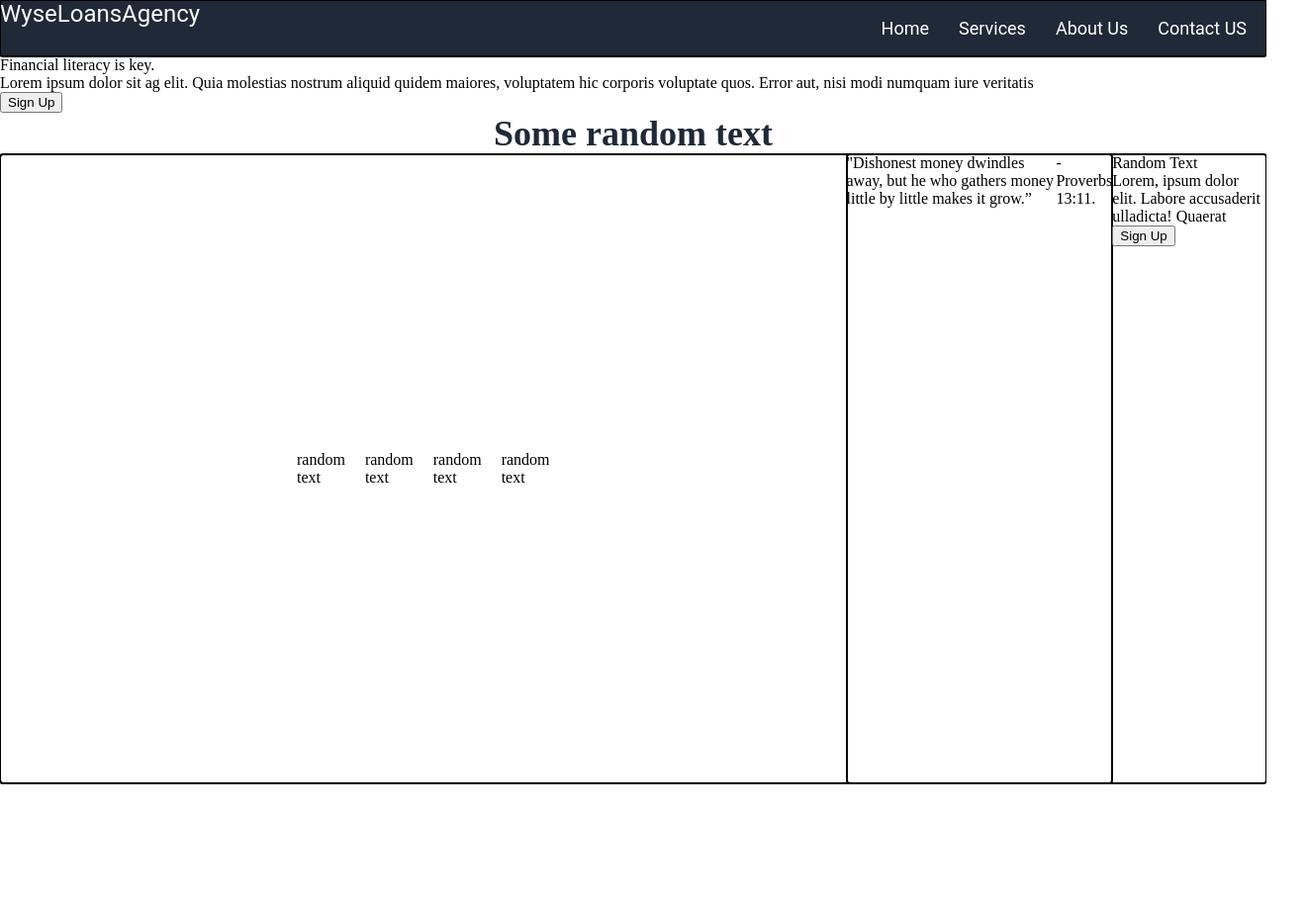
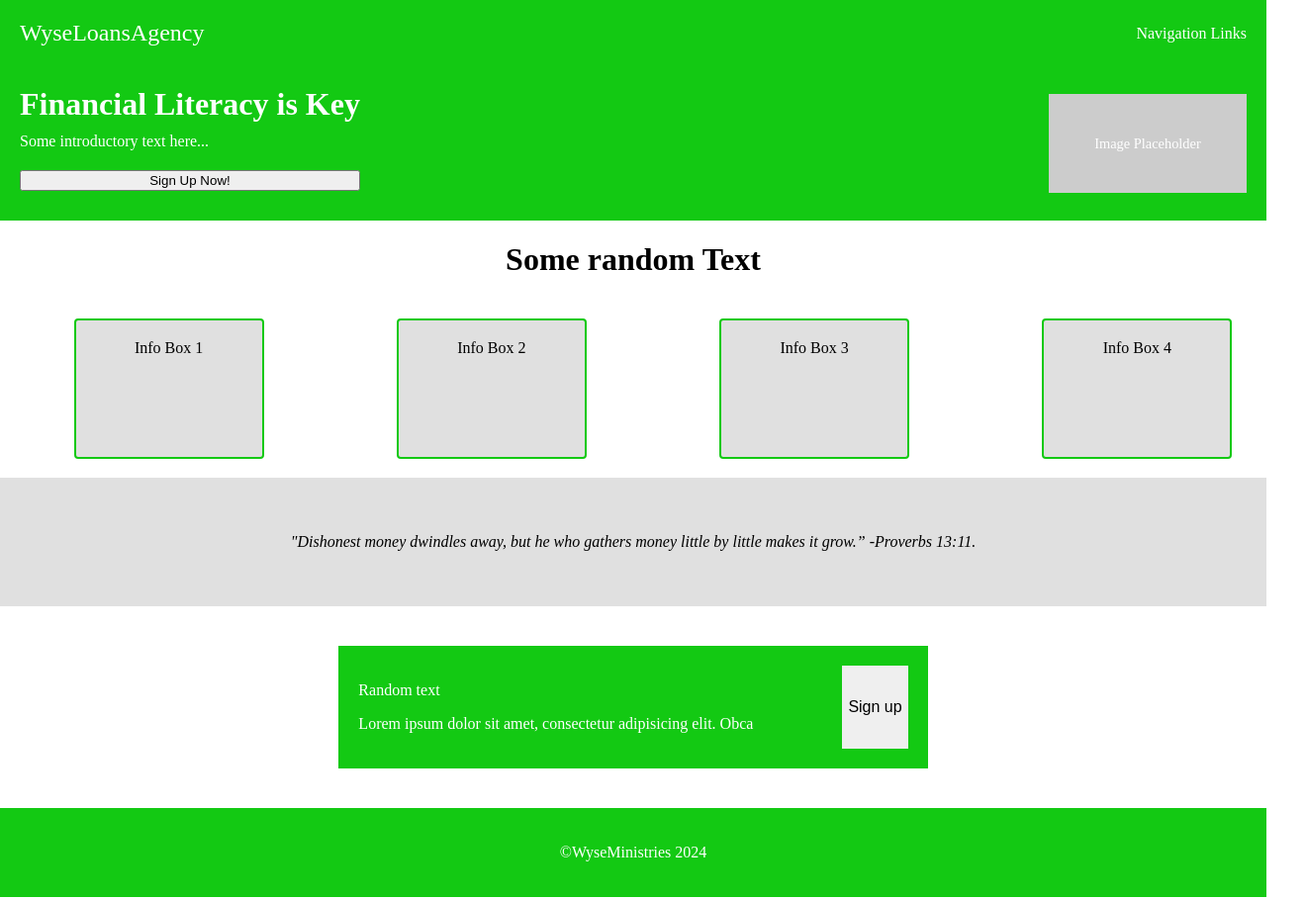
Before and after one commit to qpalmer/WyseMinistries, a plain HTML site: page index.html in a window 1280 px wide. Shown: the top 910 px of the page at 99% size, 1320 px wide, since content can reach past the window. Drawn offline with Linux system fonts and the light colour scheme.

Commit message:
Final Commit - Ready to move on
Got a bit lazy and tired of this excercise as I really wanted to move to js fundamentals. used Chatgpt to help me a bit as I was having some trouble with some properties. Particularly I was using divs for everything and I was having trouble tsacking some of them.

```diff
--- a/index.html
+++ b/index.html
@@ -7,79 +7,54 @@
     <link rel="stylesheet" href="styles.css">
     <link href="https://fonts.googleapis.com/css2?family=Bebas+Neue&display=swap" rel="stylesheet">
 </head>
-<div class="err">
-  <div class="header">
-   <div class="logo">WyseLoansAgency</div>
-   <div class="hlinks">
-    <ul>
-     <li><a href="#"></a>Home</li>
-     <li><a href="#"></a>Services</li>
-     <li><a href="#"></a>About Us</li>
-     <li><a href="#"></a>Contact US</li>
-   </ul>
-   </div>
-  </div>
- <div class="Neck">
- <div= class="NContent">
-   <div class="Text1">Financial literacy is key.</div>
-   <div class="Text2">Lorem ipsum dolor sit ag elit. Quia molestias nostrum aliquid quidem maiores, voluptatem hic corporis voluptate quos. Error aut, nisi modi numquam iure veritatis </div>
-   <button>Sign Up</button>
- </div=></div>
+<body>
 
- <div class="himage" img="" src="https://images.pexels.com/photos/54333/person-clinic-cross-religion-54333.jpeg?auto=compress&amp;cs=tinysrgb&amp;w=400" alt="Founder"></div>
- </div>
+<div class="container">
+    <header class="header">
+        <div class="logo">WyseLoansAgency</div>
+        <nav class="nav">Navigation Links</nav>
+    </header>
+
+   <section class="hero">
+    <div class="hero-sub">
+      <h1>Financial Literacy is Key</h1>
+      <p>Some introductory text here...</p>
+      <button>Sign Up Now!</button>
+    </div>
+      <div class="hero-image">Image Placeholder</div>
+   </section>
+
+   <div class="villain"><h1>Some random Text</h1></div>
+
+   <section class="info">
+      <div class="info-box">Info Box 1</div>
+
+      <div class="info-box">Info Box 2</div>
+
+      <div class="info-box">Info Box 3</div>
+
+      <div class="info-box">Info Box 4</div>
+   </section>
 
 
+   <section class="testimonial">
+      <p>"Dishonest money dwindles away, but he who gathers money little by little makes it grow.”
+        -Proverbs 13:11.</p>
+   </section>
 
- <div class="breast1">Some random text</div>
- <div class="ecoli">
-<div class="breast">
+   <section class="cta">
+      <div class="inside-cta">
+        <span class="text">
+           <p>Random text</p>
+           <p>Lorem ipsum dolor sit amet, consectetur adipisicing elit. Obca</p>
+        </span>
+        <button>Sign up</button>
+      </div>
+   </section>
 
- <div class="breast2">
-
-  <div class="box1">
-   <div class="boxy1">random text</div>
-  </div>
-
-  <div class="box2">
-   <div class="boxy2">random text</div>
-  </div>
-
-  <div class="box3">
-   <div class="boxy3">random text</div>
-  </div>
-
-  <div class="box4">
-   <div class="boxy4">random text</div>
-  </div>
-
- </div>
-
-<div class="Torso">
- <div class="maintext">"Dishonest money dwindles away, but he who gathers money little by little makes it grow.”</div>
-
- <div class="dashtext">-Proverbs 13:11.</div>
-
-</div>
-
-<div class="Legs">
- <div class="muscle">
-   <div class="bones">
-   <div class="bone1">Random Text</div>
-   <div class="bone2">Lorem, ipsum dolor elit. Labore accusaderit ulladicta! Quaerat</div>
- </div>
- <button class="kneecap">Sign Up</button>
- </div>
-</div>
-</div>
-
-<div class="footer">
- <div>Copyright © WyseMinistries 2024</div>
-</div>
-
-
-
-
+   <footer class="footer">
+      <p>©WyseMinistries 2024</p>
+   </footer>
 </div>
 
 
--- a/styles.css
+++ b/styles.css
@@ -1,112 +1,139 @@
 body{
   margin: 0 ;
   padding: 0;
+
 }
 
-.err{
+.container {
+  display: flex;
+  flex-direction: column;
+  min-height: 100vh;
+}
+
+header, .hero, .info, .testimonial, .cta, footer {
+  padding: 20px;
+}
+
+.header {
+  display:flex;
+  justify-content: space-between;
+  background-color: rgb(19, 201, 19);
+  color: white;
+}
+
+.logo {
+  font-size: 1.5em;
+}
+
+.nav{
+  align-self: center;
+}
+
+.hero {
+  display: flex;
+  flex-direction:row ;
+  align-items: center;
+  background-color: rgb(19, 201, 19);
+  color: white;
+  justify-content: space-between;
+}
+
+.hero-sub {
   display: flex;
   flex-direction: column;
 }
 
-.header{
-  background-color:#1F2937;
+.hero h1{
+  font-size:2em;
+  margin: 0%;
+}
+
+.hero p, .hero button {
+  margin: 10px 0;
+}
+
+.hero-image {
+  width: 200px;
+  height: 100px;
+  background-color: #ccc;
   display: flex;
+  align-items: center;
+  justify-content: center;
+  font-size: 0.9em;
+}
 
-  font-family: 'Roboto';
-  justify-content: space-between;
-  outline:auto;
-  padding: auto;
+.villain {
+  display: flex;
+  justify-content: center;
+
+}
+.info {
+  display: flex;
+  justify-content: space-around;
+  background-color: white;
+  padding: 20px;
+  width: 100%;
+  text-align: center;
+  gap: 25PX;
 
 }
 
-.logo{
-font-size: 24px;
-color:#f9faf8
+.info-box {
+  background-color: #e0e0e0;
+  padding: 20px;
+  width: 150px;
+  text-align: center;
+  outline: auto;
+  outline-color: rgb(19, 201, 19);
+  height: 100px;
 }
 
-.hlinks{
-  display: flex;
-  justify-content: space-around;
-  margin-right: 20px;
-  font-size: 18px;
+.testimonial {
+ display: flex;
+ align-items: center;
+ justify-content: center;
+ text-align: center;
+ padding: 40px 20px;
+ font-style: italic;
+ background-color:#e0e0e0;
 
 }
 
-ul{
+.cta {
   display: flex;
-  text-decoration: none;
-  color: white;
-  list-style: none;
-  gap: 30px;
-}
-
-.neck{
-  background-color:#1F2937;
-  display: flex;
-  flex-direction: column;
-}
-
-.Ncontent{
-  display:flex;
-  flex-direction: column;
-  outline: auto;
-
+  align-items: center;
+  justify-content: center;
+  padding: 40px 20px;
+  background-color:white ;
+  color: rgb(19, 201, 19);
 
 }
 
-.breast1{
+.inside-cta{
   display: flex;
-  justify-content: center;
-
-  font-size: 36px;
-  color: #1F2937;
-  font-weight: 900;
+  margin: 0%;
+  justify-content: space-between;
+  background-color: rgb(19, 201, 19);
+  color: white;
+  padding: 20px;
+  gap :90px;
 
 }
 
-.breast{
-  display: flex;
-  outline: auto;
+.cta button{
 
+  font-size: 1em;
+  color: black;
+  border: ghostwhite;
+  cursor: pointer;
+  display: block;
 
 }
 
-.breast2{
-  outline: auto;
-  display: flex;margin: 0%;
- padding: 300px;
- gap: 20px;
-
-
-}
-
-.Torso{
-  outline: auto;
-  display: flex;
-}
-
-.legs{
-  display: flex;
-
-}
 
 .footer{
-  display: flex;
-  outline:auto;
-  justify-content: center;
-  align-items: center;
-  margin-top: 100vh;
-  background-color: #1F2937;
-  padding: 20px;
+  text-align: center;
+  padding:20px;
+  background-color: rgb(19, 201, 19);
   color: white;
-  margin-bottom: 0%;
 }
-
-
-.ecoli{
-  display: flex;
-  flex-direction: column;
-  flex-wrap: wrap;
-  flex-grow: 1 ;
-  box-sizing: border-box;
-}
```
